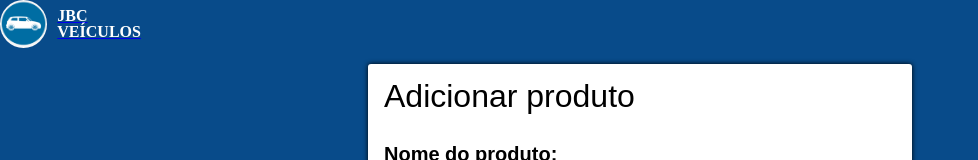
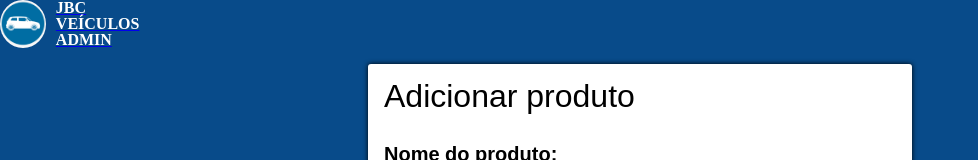
Before and after one commit to julioreisdev/joias-sobre-rodas, a plain HTML site: page admin.html in a window 1280 px wide. Shown: the top 160 px of the page, without its empty margins (0-978 px from the left). Drawn offline with Linux system fonts and the light colour scheme.

Commit message:
Update admin.html

```diff
--- a/admin.html
+++ b/admin.html
@@ -15,7 +15,7 @@
             <div class="container-fluid">
               <a class="navbar-brand conjunto-logo" href="#">
                 <img src="img/logo.png" alt="" width="60" height="48" id="img-logo" class="d-inline-block align-text-top">
-                <p class="conjunto-logo__titulo">JBC VEÍCULOS</p>
+                <p class="conjunto-logo__titulo">JBC VEÍCULOS ADMIN</p>
               </a>
             </div>
         </nav>
```
